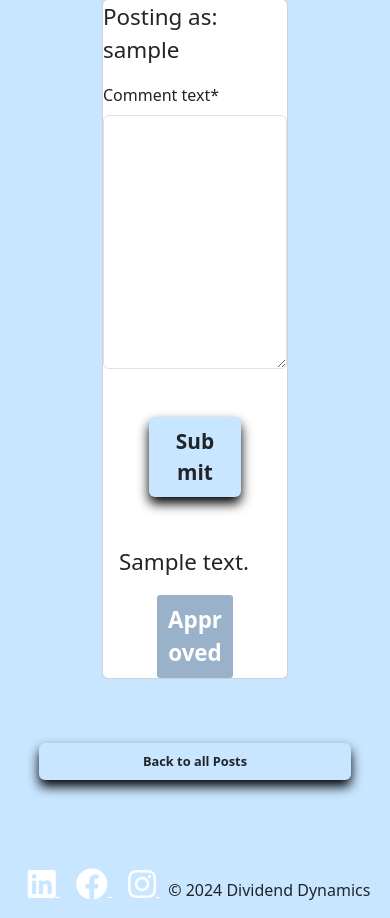
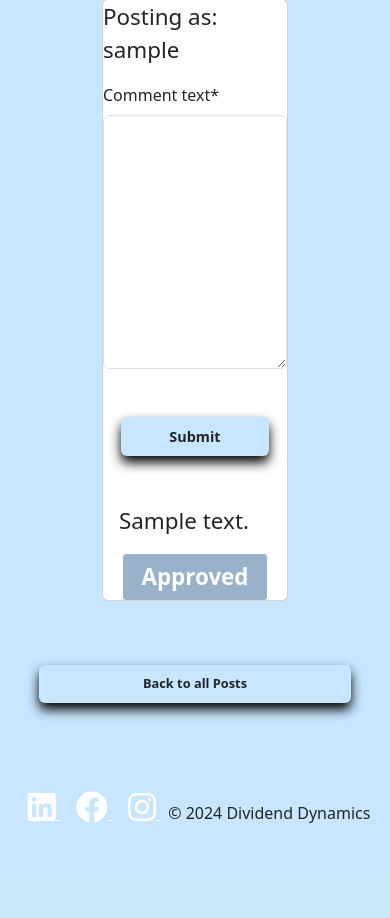
Before and after one commit to Werner-Staeblein/Project-4, a Django app: a page that uses blog/templates/blog/single_post.html in a window 390 px wide. Shown: the part 1003-1921 px from the top of the page. After the commit the page ends 1826 px from the top, so only its background shows below. Run offline with Django 4.2, Linux system fonts and the light colour scheme; a user stored in the database is signed in; tables that the repository leaves empty hold one stand-in row (values such as "Sample post"); some libraries are stand-ins or nearby versions.

Commit message:
Make further manual tests on CRUD. Make responsiveness test. Adjust media queries for responsiveness

```diff
--- a/blog/templates/blog/single_post.html
+++ b/blog/templates/blog/single_post.html
@@ -98,7 +98,7 @@
                         {% csrf_token %}
                         {{ comment_form|crispy }}
                         <button id="submitButton" type="submit"
-                            class="btn landing-btn my-5 d-block mx-auto w-50 common-btn">Submit</button>
+                            class="btn landing-btn my-5 d-block mx-auto w-50 common-btn comment-submit">Submit</button>
                     </form>
 
                     <!-- Display comments by a user regardless of the approval status and only user who submitted can see the comment -->
--- a/static/css/style.css
+++ b/static/css/style.css
@@ -372,6 +372,22 @@ body {
         Media Queries / responsiveness
 ---------------------------------------------------------------------------*/
 
+@media (max-width: 1100px) {
+
+    .approval-success {
+        padding: 0.5rem;
+        font-size: 0.7rem;
+        max-width: 75%;
+    }
+
+    .pending-approval {
+        padding: 0.5rem;
+        font-size: 0.7rem;
+        max-width: 75%;
+    }
+}
+
+
 @media (max-width: 991px) {
 
 /* Avoid here that first nav-item touches the hamburger on smaller screens  */
@@ -404,6 +420,26 @@ body {
     .alert-custom {
         font-size: 1rem;
     }
+
+    .approval-success {
+        padding: 0.4rem;
+        font-size: 0.4rem;
+        max-width: 95%;
+    }
+
+    .pending-approval {
+        padding: 0.4rem;
+        font-size: 0.4rem;
+        max-width: 95%;
+    }
+}
+
+@media (max-width: 860px) {
+
+.comment-submit {
+    width: 80% !important;
+    font-size: 0.9rem !important;
+}
 }
 
 /* Media Query for AllAuth messages so that message does not overlap with the closing button */
```
